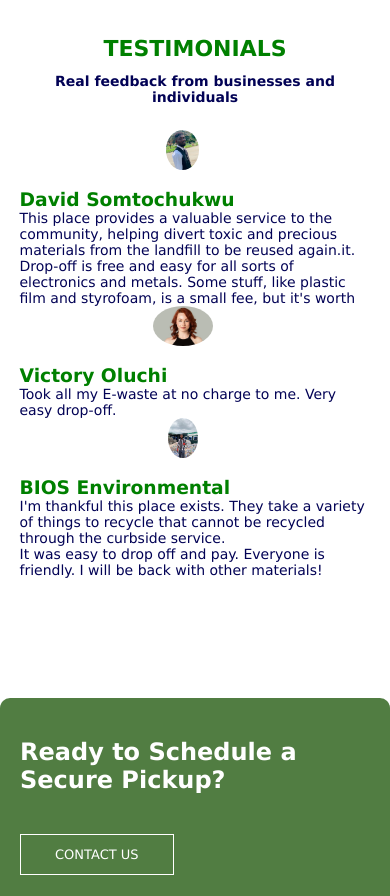
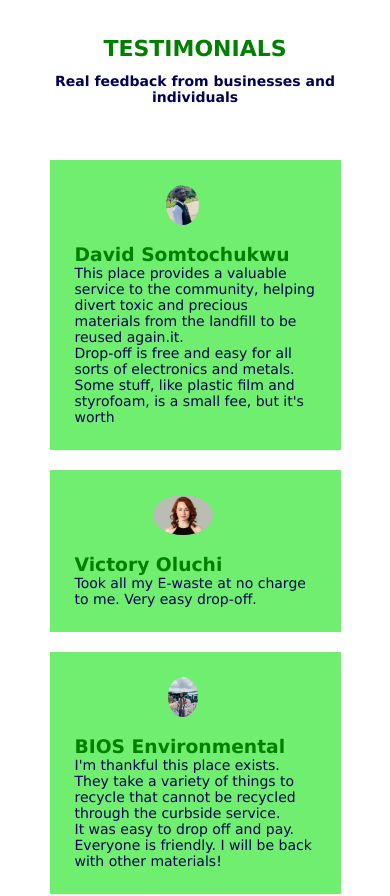
Before and after one commit to victoryoluchi291-design/recycling-website, a React (Vite) app: page / in a window 390 px wide. Shown: the part 3360-4256 px from the top of the page. Built offline with nearby package versions, Linux system fonts and the light colour scheme.

Commit message:
changes made to testimonial

```diff
--- a/src/App.jsx
+++ b/src/App.jsx
@@ -96,22 +96,23 @@ const App = () => {
         <h1>TESTIMONIALS</h1>
         <h2>Real feedback from businesses and individuals</h2>
 
-        <div className="testimonial-container"/>
-            <div className="card">
+      <div className="Testimonials-container">
+<div className="card">
                 <div>
                     <img src={testimonialimage1} alt="222"/>
                     <h3>David Somtochukwu</h3>
                     <p>This place provides a valuable service to the community, helping divert toxic and precious materials from the landfill to be reused again.it. <br/> Drop-off is free and easy for all sorts of electronics and metals. Some stuff, like plastic film and styrofoam, is a small fee, but it's worth </p>
                 </div>
             </div>
+
             <div className="card">
                 <div>
                     <img src={testimonialimage2} alt="333"/>
                      <h3>Victory Oluchi</h3>
                      <p>Took all my E-waste at no charge to me. Very easy drop-off.</p>
                 </div>
+                </div>
 
-                </div>
                 <div className="card">
                 <div>
                     <img src={testimonialimage3} alt="444"/>
@@ -120,7 +121,9 @@ const App = () => {
                     <br/>It was easy to drop off and pay. Everyone is friendly. I will be back with other materials!</p>
                 </div>
 
-        </div>
+</div>
+      </div>
+
       </section>
       {/* <!-- call to action --> */}
        <section className="cta">
--- a/src/index.css
+++ b/src/index.css
@@ -295,15 +295,15 @@ size: 70px;
     margin-bottom: 50px;
     color: rgb(2, 2, 85);}
 
-  .testimonial-container{
-display: flex;
- justify-content: space-between;
- gap: 16px;
+  .Testimonials-container .card{
+flex: 1;
+padding: 25px;
+ background-color: rgb(111, 238, 111);
                 }
- .testimonial-container .card{
-   flex: 1;
-background-color:  rgba(131, 230, 98, 0.849) ;
-  padding: 30px;
+ .Testimonials-container{
+  display:flex;
+  gap: 20px;
+;   padding: 30px;
 
                   }
 
@@ -345,12 +345,12 @@ background-color:  rgba(131, 230, 98, 0.849) ;
         margin-bottom: 25px;
     }
 
-    .testimonial-container {
+    .Testimonials-container {
         flex-direction: column;
         gap: 20px;
     }
 
-    .testimonial-container .card {
+    .Testimonials-container .card {
         width: 100%;
         box-sizing: border-box;
         padding: 25px;
```
